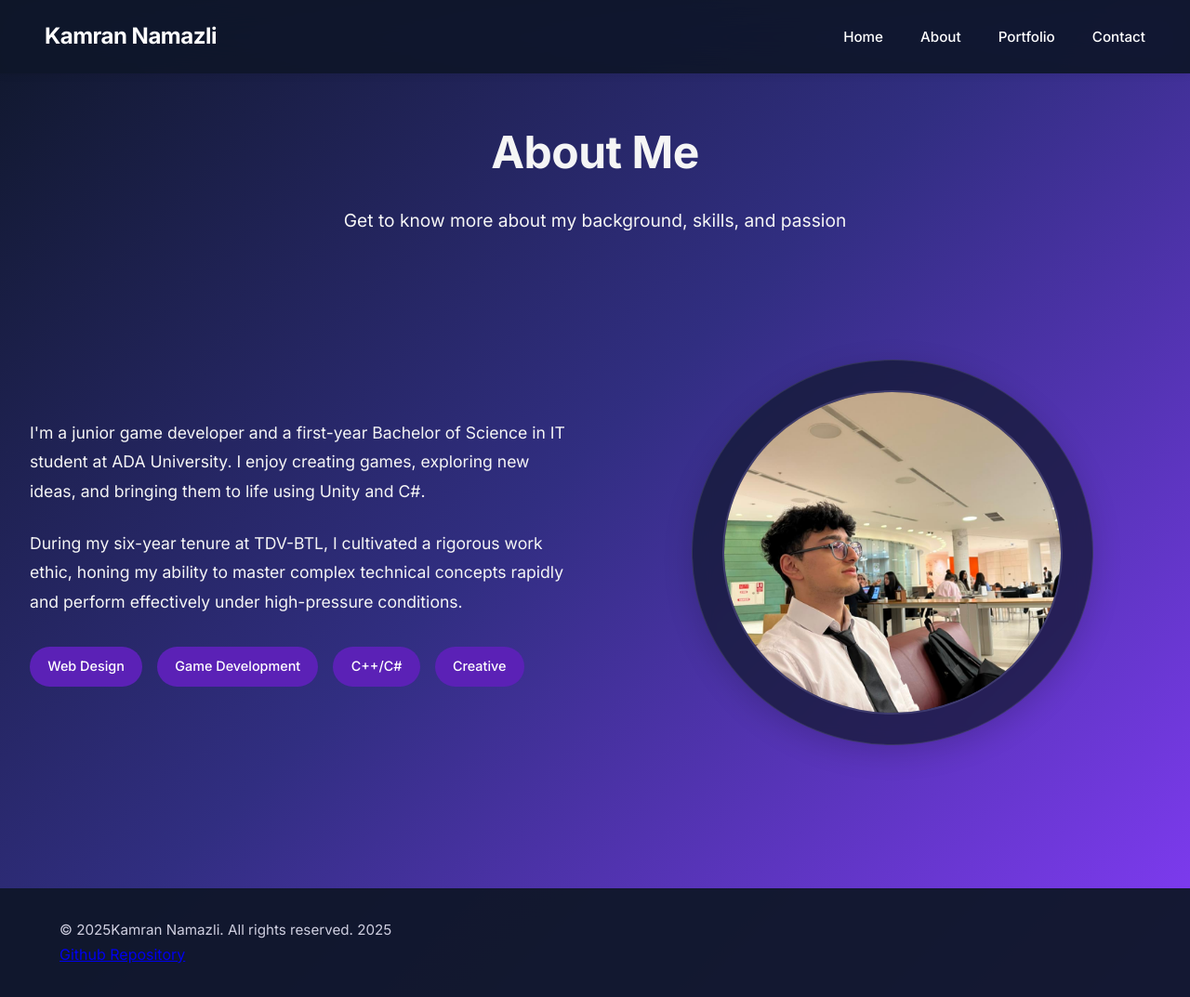
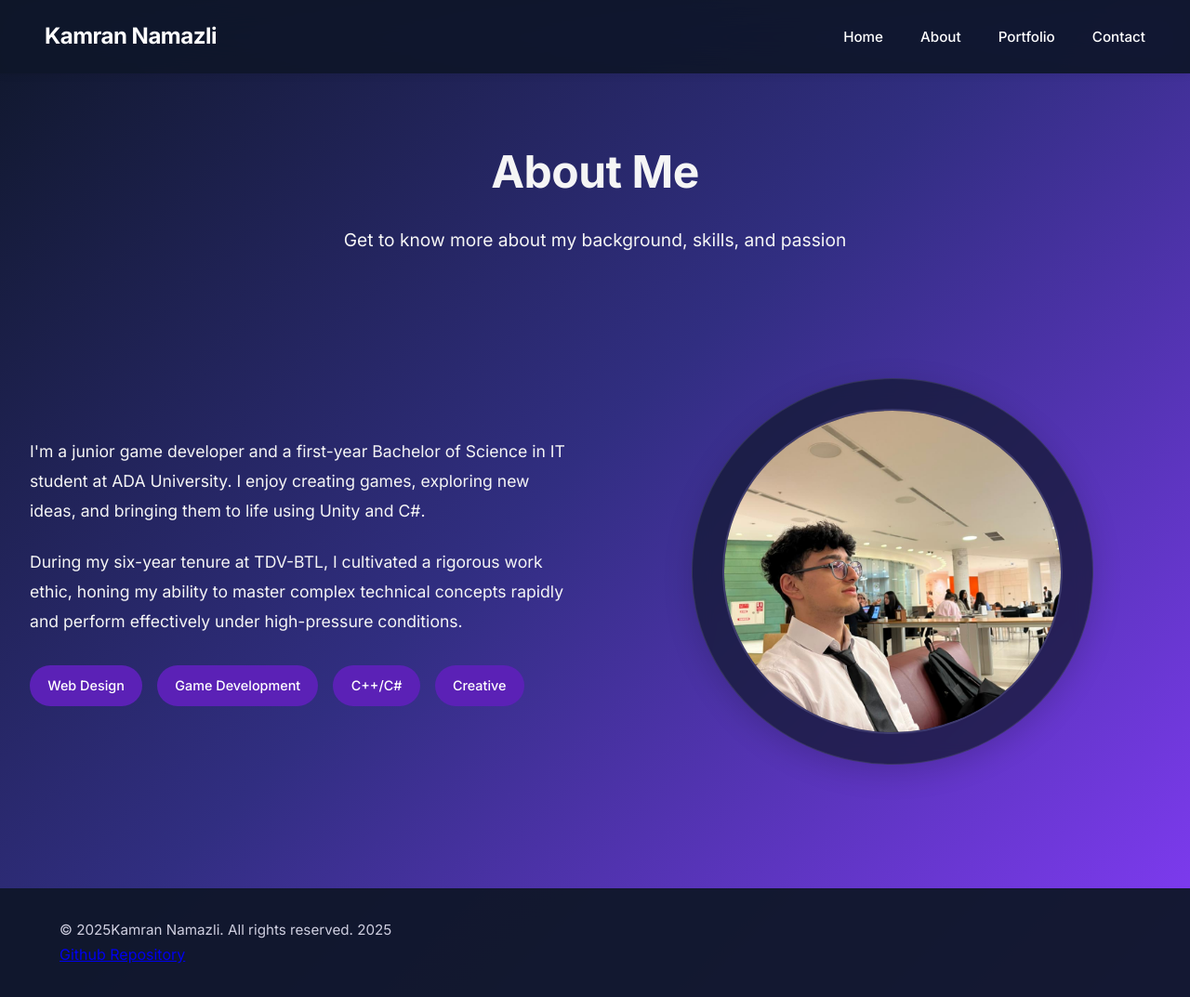
Before and after one commit to draken777/draken777.github.io, a Jekyll site: the page built from about.html, in a window 1280 px wide and 1073 px high. Shown: the whole window at 93% size. Built offline with Jekyll 4.4.1, drawn with Linux system fonts in a browser that asks for light colours; nearby versions of some CDN libraries.

```diff
--- a/about.html
+++ b/about.html
@@ -7,7 +7,6 @@
 <section id="about">
 
     <div class="section-header">
-        <br>
         <h2>About Me</h2>
         <p class="section-subtitle">Get to know more about my background, skills, and passion</p>
     </div>
--- a/assets/css/styles.css
+++ b/assets/css/styles.css
@@ -226,6 +226,7 @@
 .section-header {
     text-align: center;
     margin-bottom: 4rem;
+    margin-top: 3rem;
 }
 
 h2 {
@@ -632,18 +633,6 @@
         display: flex;
     }
 
-    .menu-toggle.open span:nth-child(1) {
-        transform: rotate(45deg) translate(10px, 10px);
-    }
-
-    .menu-toggle.open span:nth-child(2) {
-        opacity: 0;
-    }
-
-    .menu-toggle.open span:nth-child(3) {
-        transform: rotate(-45deg) translate(7px, -7px);
-    }
-
     .nav-links {
         position: fixed;
         top: 70px;
--- a/contact.html
+++ b/contact.html
@@ -5,7 +5,6 @@
 ---
 
 <section id="contact">
-    <br>
     <div class="section-header">
         <h2>Contact</h2>
         <p class="section-subtitle">Let's connect and work together</p>
--- a/index.html
+++ b/index.html
@@ -5,7 +5,6 @@
 ---
 
 <section id="home">
-    <br>
     <h1>Hi, I’m Kamran 👋</h1>
     <h2>Welcome to My Website</h2>
     <p>I’m a motivated learner with a strong interest in technology, problem-solving, and self-development. I enjoy building things, learning new skills, and constantly improving myself through practice and curiosity.</p>
--- a/portfolio.html
+++ b/portfolio.html
@@ -5,7 +5,6 @@
 ---
 
 <section id="portfolio">
-    <br>
     <div class="section-header">
         <h2>Portfolio</h2>
         <p class="section-subtitle">Showcase of my recent work and projects</p>
```
Also changed, not shown: other parts of portfolio.html (+1 -1 lines).
